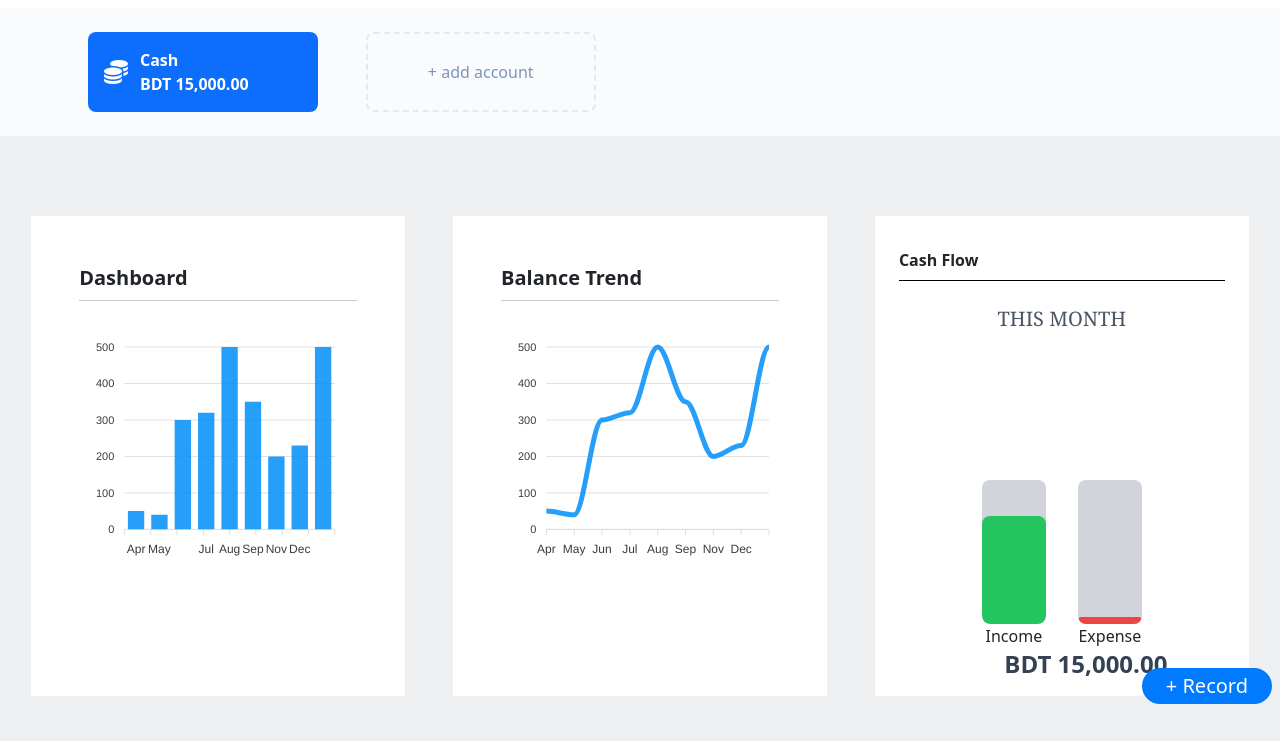
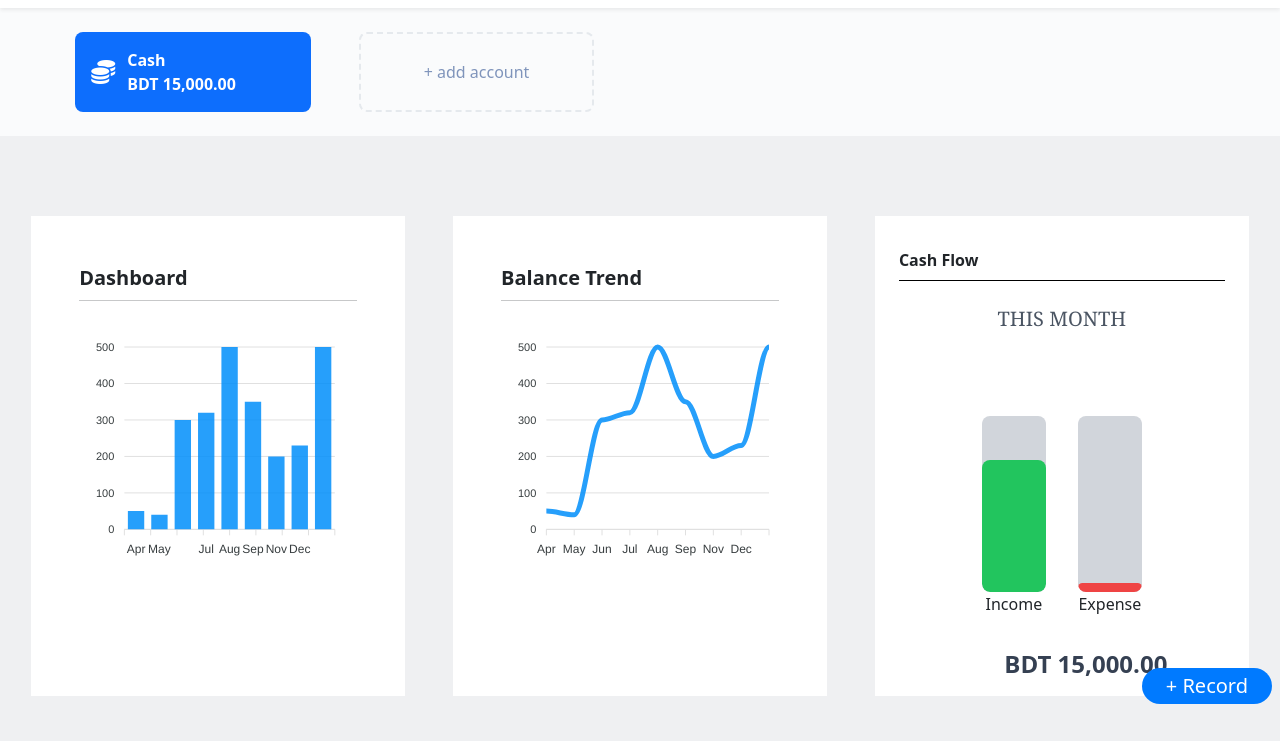
Before and after one commit to raihanchowdhury01/wallet_master_Int, a website: page index.html in a window 1280 px wide. Shown: the part 88-829 px from the top of the page. Drawn offline with nearby package versions, Linux system fonts and the light colour scheme.

Commit message:
first commit

```diff
--- a/index.html
+++ b/index.html
@@ -19,7 +19,7 @@
   <body>
     <header>
         <nav class="z-50 fixed bg-white w-full top-0 font-serif">
-            <div class="navBar md:flex justify-between px-3 items-center py-3 shadow-sm">
+            <div class="navBar md:flex justify-between px-5 items-center py-4 shadow-sm">
                 <div class="px-3 flex justify-between items-center" id="html5">
                     <!-- logo design -->
                     <div>
@@ -511,7 +511,7 @@
     <main class="mt-0.5">
          <!-- start add accounts section -->
          <section class="bg-[#fafbfc] py-4 shadow-sm mt-24">
-            <div class="container w-[90%]">
+            <div class="container w-[92%]">
                 <div>
                     <div class="lg:w-[45%] w-[70%] grid md:grid-cols-2  gap-5 md:ml-3">
                         <div class="bg-primary p-3 rounded-lg flex items-center cursor-pointer">
@@ -570,10 +570,10 @@
 
                                 <div>
                                     <div class="flex items-center justify-center">
-                                        <div class="flex space-x-8 absolute bottom-12">
+                                        <div class="flex space-x-8 absolute bottom-20">
                                             <!-- Income Progress Bar -->
                                             <div>
-                                                <div class="w-16 h-36 bg-gray-300 rounded-lg overflow-hidden relative">
+                                                <div class="w-16 h-44 bg-gray-300 rounded-lg overflow-hidden relative">
                                                     <div class="w-full bg-green-500 rounded-lg income-bar absolute bottom-0"></div>
                                                 </div>
                                                 <p class="capitalize text-center">Income</p>
@@ -581,7 +581,7 @@
 
                                             <!-- Expense Progress Bar -->
                                             <div>
-                                                <div class="w-16 h-36 bg-gray-300 rounded-lg overflow-hidden relative">
+                                                <div class="w-16 h-44 bg-gray-300 rounded-lg overflow-hidden relative">
                                                     <div class="w-full bg-red-500 rounded-lg expense-bar absolute bottom-0"></div>
                                                 </div>
                                                 <p class="capitalize text-center">Expense</p>
```
Also changed, not shown: output.css.
